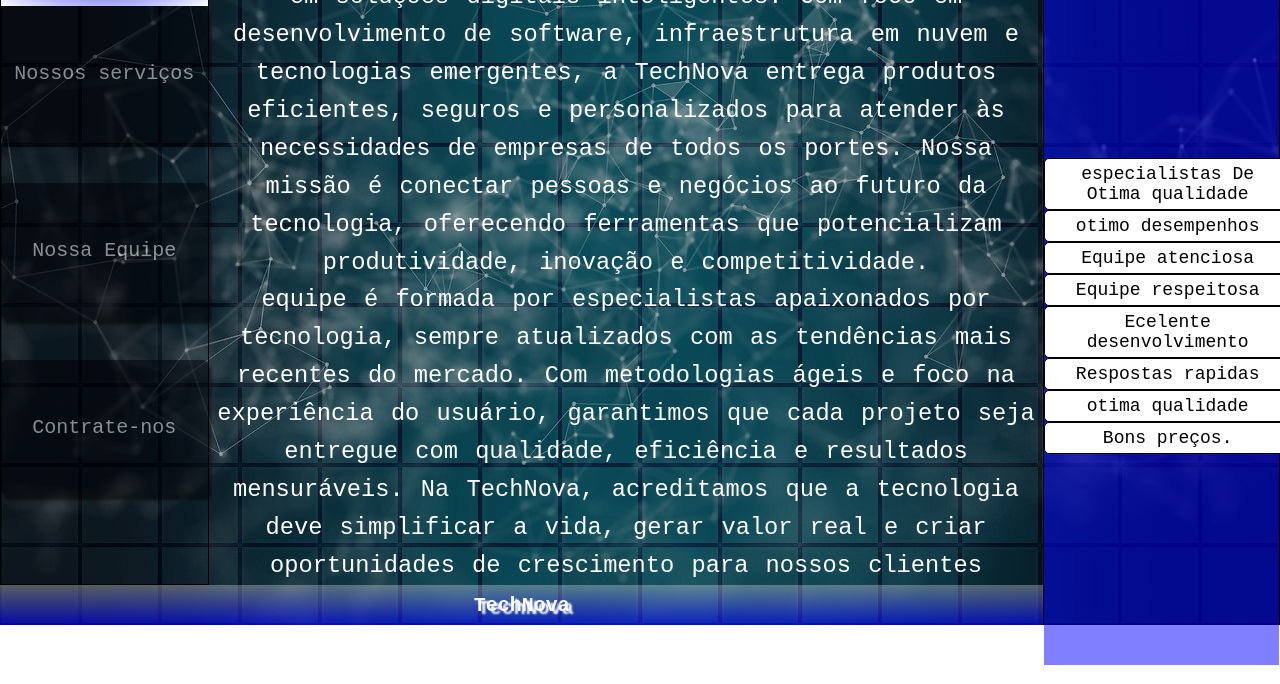
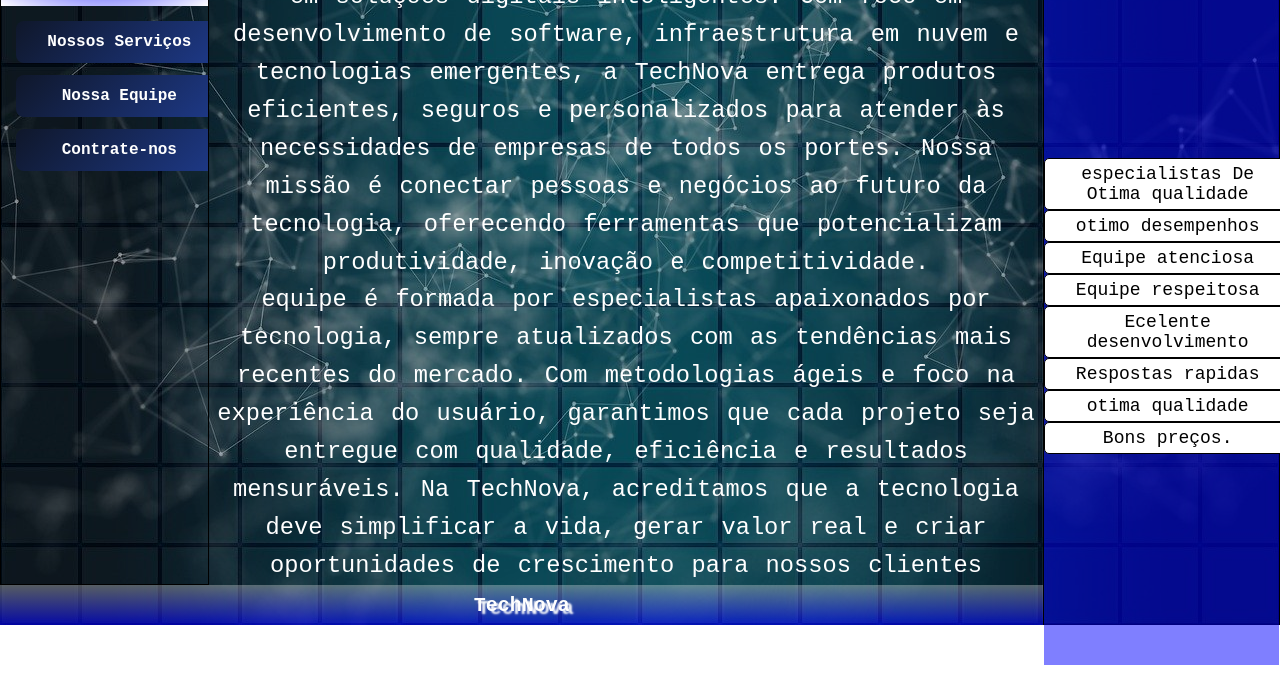
Before and after one commit to Warlleyfer/Atividade-modulo-11, a plain HTML site: page index.html in a window 1280 px wide. Shown: the part 175-859 px from the top of the page. Drawn offline with Linux system fonts and the light colour scheme.

Commit message:
adição da pagina de serviços

```diff
--- a/index.html
+++ b/index.html
@@ -24,9 +24,10 @@
     </div>
 
   <div class="button">
-        <button>Nossos serviços</button>
-        <button>Nossa Equipe</button>
-        <button>Contrate-nos</button>
+        <a href="serviços.html">Nossos Serviços</a>
+        <a href="Equipe.html">Nossa Equipe</a>
+        <a href="contrate.html">Contrate-nos</a>
+
     </div>
    </div>
 
--- a/style.css
+++ b/style.css
@@ -70,6 +70,7 @@ p{
     grid-area: sidebar;
     text-align: center;
      border:1px solid;
+     overflow: hidden;
 
 
 }
@@ -81,35 +82,40 @@ p{
  background: radial-gradient( blue ,#fff);
 
 }
-.button{
-             display: flex;
- align-items:center;
 
- flex-direction: column;
- width: 100%;
- height: 100%;
+.button {
+  display: flex;
+  flex-direction: column;
+  gap: 12px;
+  width: 100%;
+  padding: 15px;
+}
+
+.button a {
+  box-sizing: border-box;
+  text-decoration: none;
+  text-align: center;
+
+  padding: 12px;
+  width: 100%;
+
+  background: linear-gradient(135deg, #0f172a, #1e3a8a);
+  color: white;
+
+  border-radius: 8px;
+  font-size: 16px;
+  font-weight: bold;
+
+  transition: 0.3s ease;
+}
 
 
+.button a:hover {
+  background: linear-gradient(135deg, #2563eb, #60a5fa);
+  transform: translateY(-3px);
+  box-shadow: 0 6px 12px rgba(0, 0, 0, 0.4);
 }
 
-button{
-    margin-bottom:11px;
-    width: 100%;
-    height: 20%;
-    font-size: 20px;
-border-radius: 5px;
-border: solid 1px black;
-box-shadow: black 3px 5px 3px;
- margin-bottom:20%;
- background-color:rgb(0, 0, 6);
- opacity:0.5;
- color: white;
- margin-top:0%
-}
-button:hover{
- background-color: rgba(247, 5, 5, 0.3);
-opacity:1;
-}
 
 aside{
     grid-area: aside;
@@ -184,7 +190,7 @@ footer{
     padding: 10px;
   }
 
-  .button {
+  a{
     width: 100%;
   }
 
```
Also changed, not shown: estilos.css (added, +29 -0 lines), serviços.html (added, +60 -0 lines).
